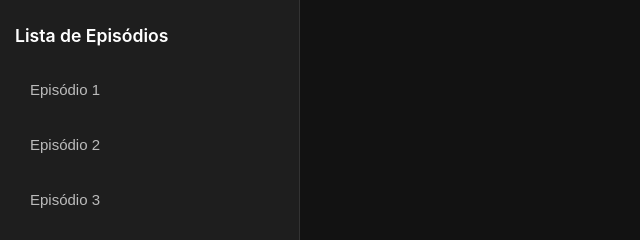
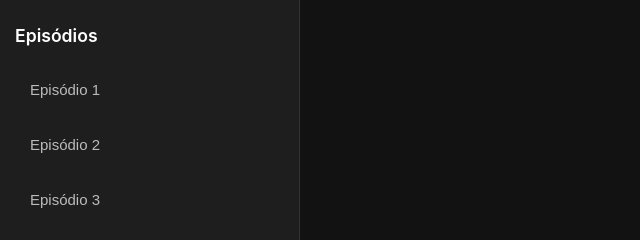
Before and after one commit to andredev-pci3300/player-video, a plain HTML site: page index.html in a window 1280 px wide. Shown: the top 240 px of the page, 0-640 px from the left. Drawn offline with Linux system fonts and the light colour scheme.

Commit message:
Add files via upload

```diff
--- a/index.html
+++ b/index.html
@@ -10,7 +10,7 @@
     <div class="app-layout">
 
         <aside class="sidebar">
-            <h2>Lista de Episódios</h2>
+            <h2>Episódios</h2>
             <div id="video-list-sidebar"></div>
         </aside>
 
```
